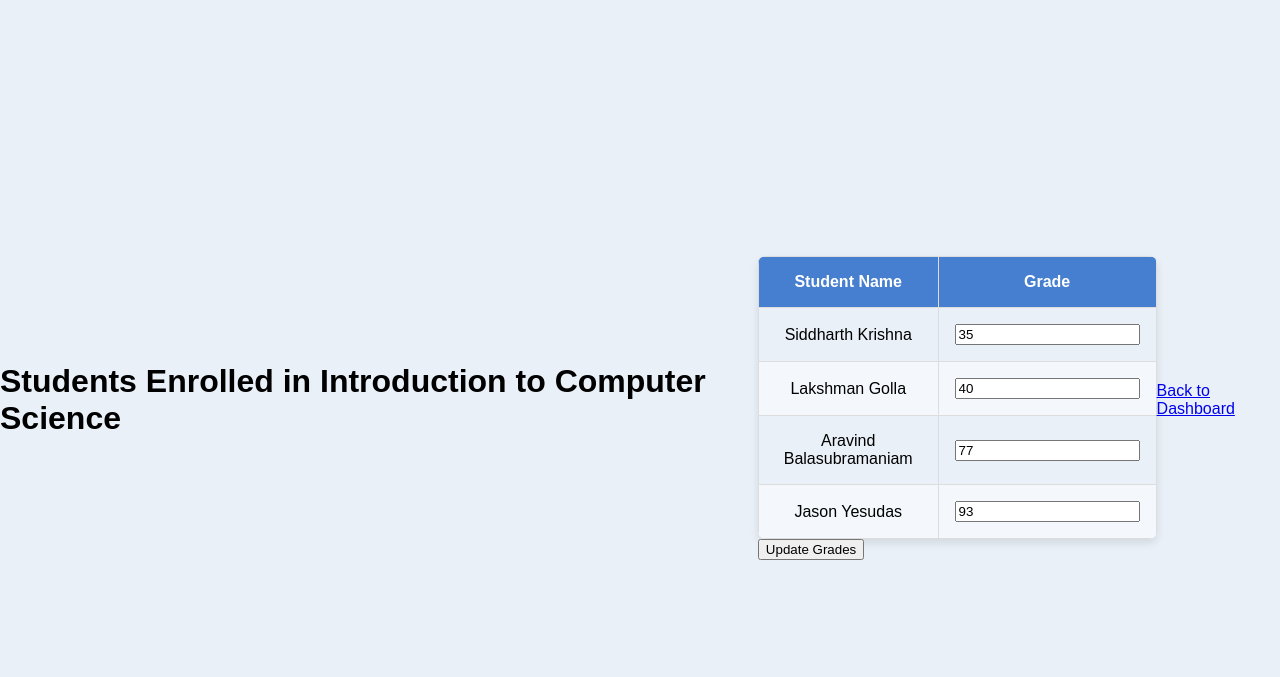
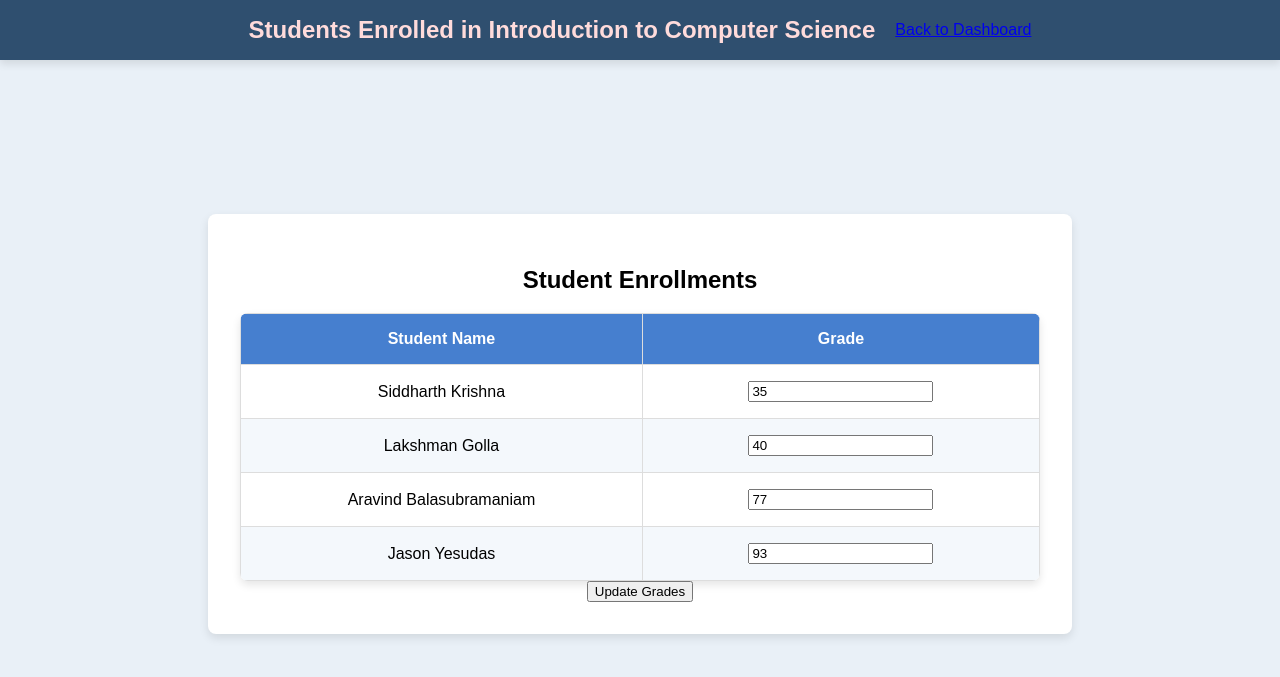
Before and after one commit to sidkrishna07/Class-Scheduler, a Flask app: page /teacher/course/1/students in a window 1280 px wide. Shown: the top 677 px of the page. Run offline with Flask 3, Linux system fonts and the light colour scheme; a user stored in the database is signed in.

Commit message:
i made update css cleaner

```diff
--- a/templates/students_enrolled.html
+++ b/templates/students_enrolled.html
@@ -4,10 +4,20 @@
     <meta charset="UTF-8">
     <meta name="viewport" content="width=device-width, initial-scale=1.0">
     <title>Students Enrolled in {{ course.course_name }}</title>
-    <link rel="stylesheet" href="/static/styles.css">
+    <link rel="stylesheet" href="{{ url_for('static', filename='styles.css') }}">
 </head>
 <body>
+    <!-- Header Section -->
+    <div class="header">
         <h1>Students Enrolled in {{ course.course_name }}</h1>
+        <a href="{{ url_for('teacher_dashboard') }}" class="back-button">Back to Dashboard</a>
+    </div>
+
+    <!-- Main Container -->
+    <div class="container">
+        <h2>Student Enrollments</h2>
+
+        <!-- Form for Editing Grades -->
         <form method="POST">
             <table>
                 <thead>
@@ -27,8 +37,21 @@
                     {% endfor %}
                 </tbody>
             </table>
+
+            <!-- Update Grades Button -->
             <button type="submit">Update Grades</button>
         </form>
-    <a href="{{ url_for('teacher_dashboard') }}">Back to Dashboard</a>
+    </div>
+
+    <!-- Flash Messages Section -->
+    {% with messages = get_flashed_messages(with_categories=true) %}
+    {% if messages %}
+    <div class="messages">
+        {% for category, message in messages %}
+        <div class="message {{ category }}">{{ message }}</div>
+        {% endfor %}
+    </div>
+    {% endif %}
+    {% endwith %}
 </body>
 </html>
```
Also changed, not shown: instance/enrollment.db. Lines whose indentation alone changed are shown as unchanged.
